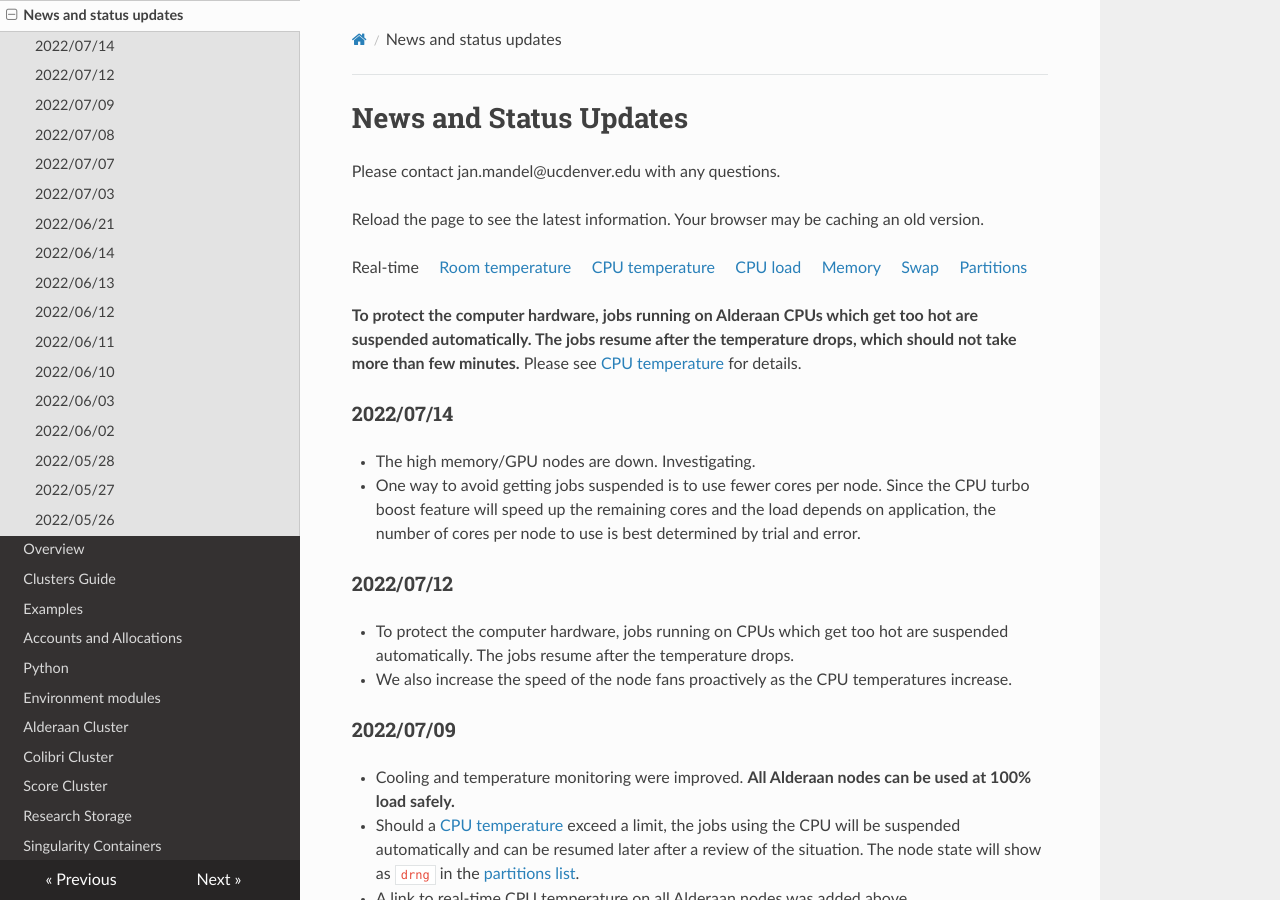
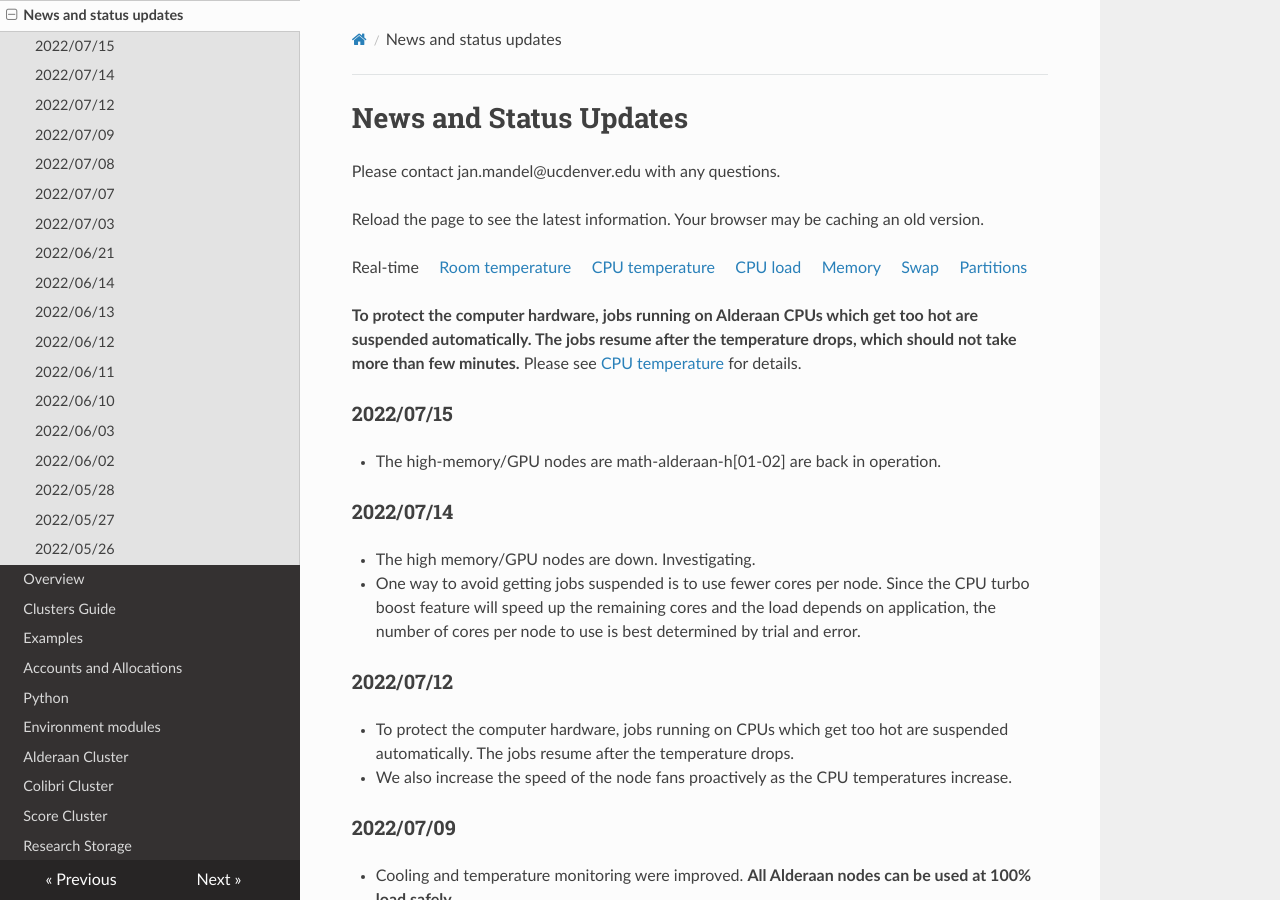
Before and after one commit to ccmucdenver/ccm-docs, an MkDocs documentation site: the page built from docs/updates.md, in a window 1280 px wide and 900 px high. Built offline with MkDocs 1.6.1, drawn with Linux system fonts in a browser that asks for light colours; nearby versions of some CDN libraries.

Commit message:
himem/gpu nodes are back

```diff
--- a/docs/updates.md
+++ b/docs/updates.md
@@ -11,6 +11,10 @@ Real-time  &nbsp;  &nbsp; [Room temperature](https://demo.openwfm.org/web/aldera
 suspended automatically. The jobs resume after the temperature drops, which
 should not take more than few minutes.**
 Please see [CPU temperature](https://demo.openwfm.org/web/alderaan/cpu_temp.txt) for details.
+
+### 2022/07/15
+
+* The high-memory/GPU nodes are math-alderaan-h[01-02] are back in operation.
 
 ### 2022/07/14
 
```
